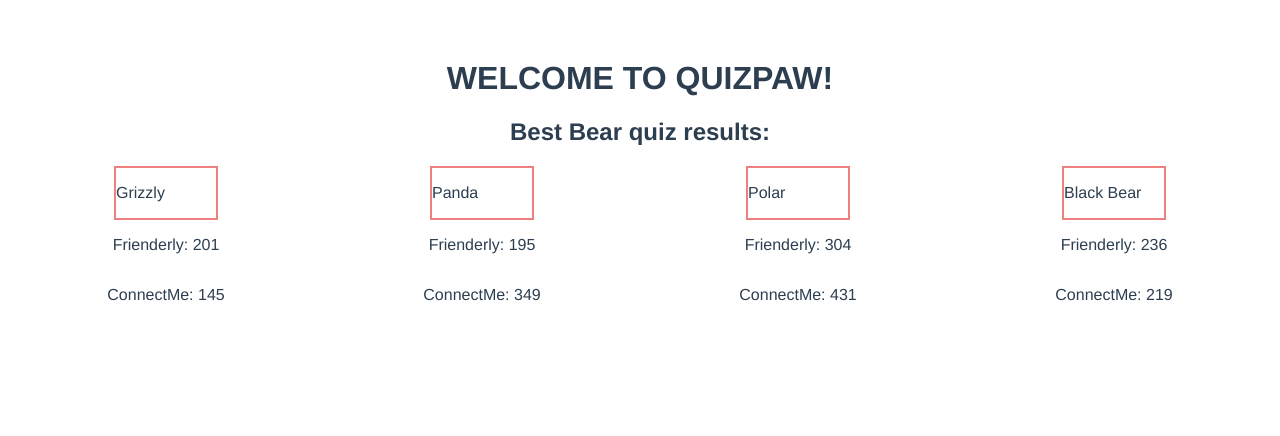
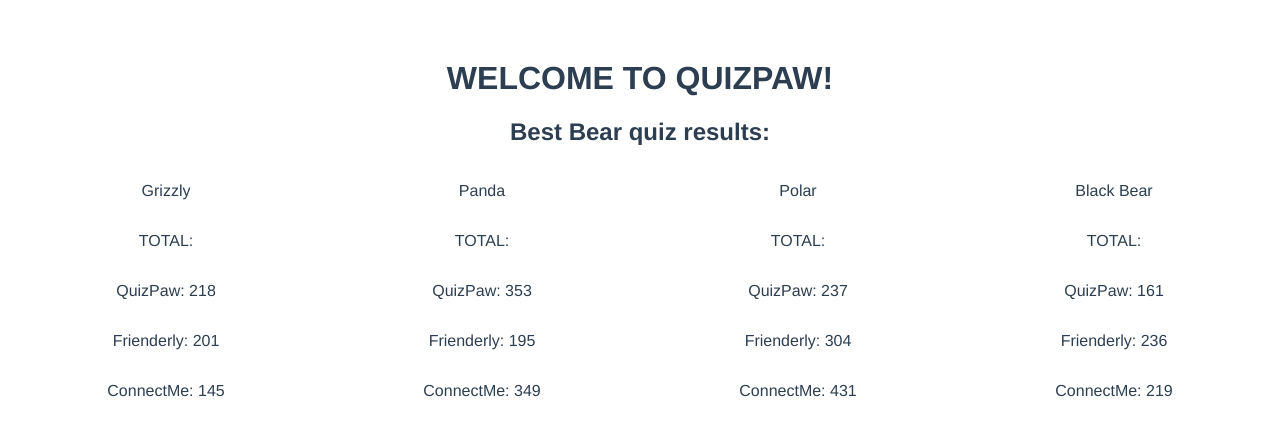
Before and after one commit to roberta-fiume/bearsWithVue, a Vue app: page / in a window 1280 px wide. Shown: the top 436 px of the page. Built offline with nearby package versions, Linux system fonts and the light colour scheme.

Commit message:
added quizPaw results for each bear

```diff
--- a/src/components/HelloWorld.vue
+++ b/src/components/HelloWorld.vue
@@ -14,11 +14,15 @@
   <div class="wrapperBearsnames">
     <div v-for="name in getNamesInFrienderly" :key="name" class="bearsNames">
        <p>{{name}}</p>
+       <p>TOTAL: </p>
     </div>
   </div>
 
-  <div>
-
+  <div class="wrapperQuizPawResults">
+    <p> QuizPaw: {{quizPaw.grizzly}}</p>
+    <p> QuizPaw: {{quizPaw.panda}}</p>
+    <p> QuizPaw: {{quizPaw.polar}}</p>
+    <p> QuizPaw: {{quizPaw.blackBear}}</p>
   </div>
 
   <div  class="wrapperFrienderlyVotes">
@@ -147,8 +151,13 @@ export default {
 .bearsNames {
   width: 100px;
   display: flex;
+  flex-direction: column;
+}
+
+.wrapperQuizPawResults {
+  display: flex;
   flex-direction: row;
-  border: 2px solid lightcoral;
+  justify-content: space-around;
 }
 
 .wrapperFrienderlyVotes {
```
